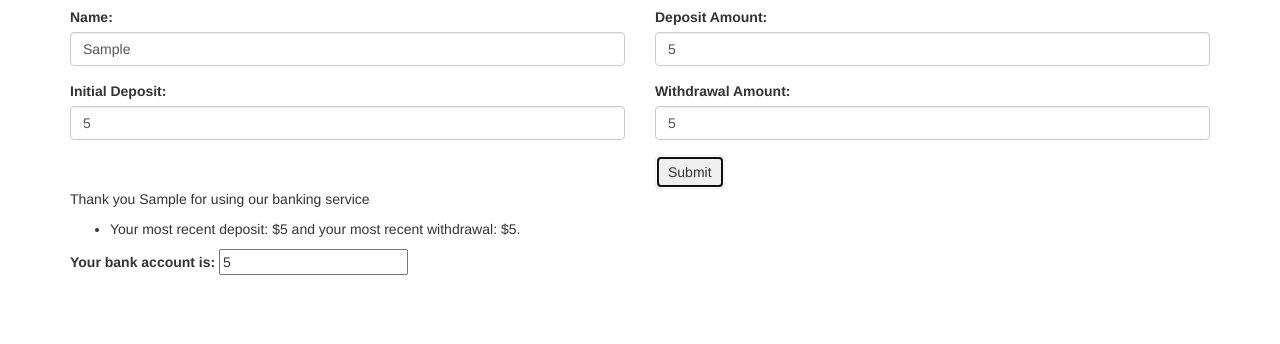
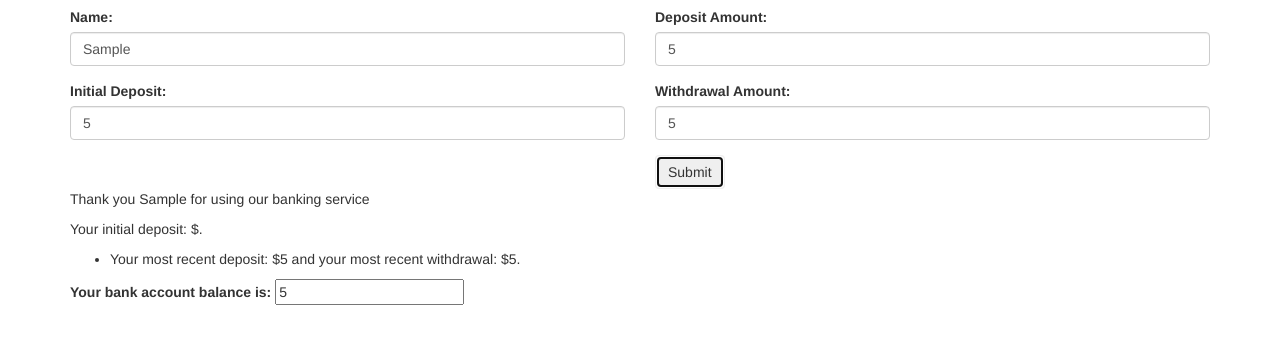
Before and after one commit to minhchan11/bank-account, a plain HTML site: page index.html in a window 1280 px wide. Both pictures are taken after typing "Sample", "5", "5", "5" into the empty fields and a click on the button "Submit". Shown: the part 56-400 px from the top of the page. Drawn offline with Linux system fonts and the light colour scheme.

Commit message:
minor changes

```diff
--- a/JS/scripts.js
+++ b/JS/scripts.js
@@ -21,7 +21,9 @@ function Statements(initial, deposit, withdrawal) {
 
 //Account Prototype for Total Amount of Funds
 Statements.prototype.Total = function() {
-  total += this.initial += this.deposit -= this.withdrawal;
+  total = total + this.initial;
+  total = total + this.deposit;
+  total = total - this.withdrawal;
 }
 
 //USER INTERFACE
@@ -46,7 +48,7 @@ $(document).ready(function(){
       console.log(userStatement);
 
       $(".results").show();
-      $("ul#balance").append("<li>"+"Your most recent deposit: $"+ depositInput + " and your most recent withdrawal: $" + withdrawalInput + "." + "</li>")
+      $("ul#balance").append("<li>" + "Your most recent deposit: $"+ depositInput + " and your most recent withdrawal: $" + withdrawalInput + "." + "</li>")
       $(".name").text(userAccount.fullname);
       $("input#output").val(total);
     });
--- a/index.html
+++ b/index.html
@@ -48,10 +48,11 @@
     <div class="row results">
       <div class="col-md-12">
         <p>Thank you <span class="name"></span> for using our banking service</p>
+        <p>Your initial deposit: $<span id="initial"></span>.</p>
         <ul id="balance"></ul>
       </div>
     </div>
-    <label for="result">Your bank account is:</label>
+    <label for="result">Your bank account balance is:</label>
     <input type="textbox" placeholder="total" id="output">
   </div>
 </body>
```
